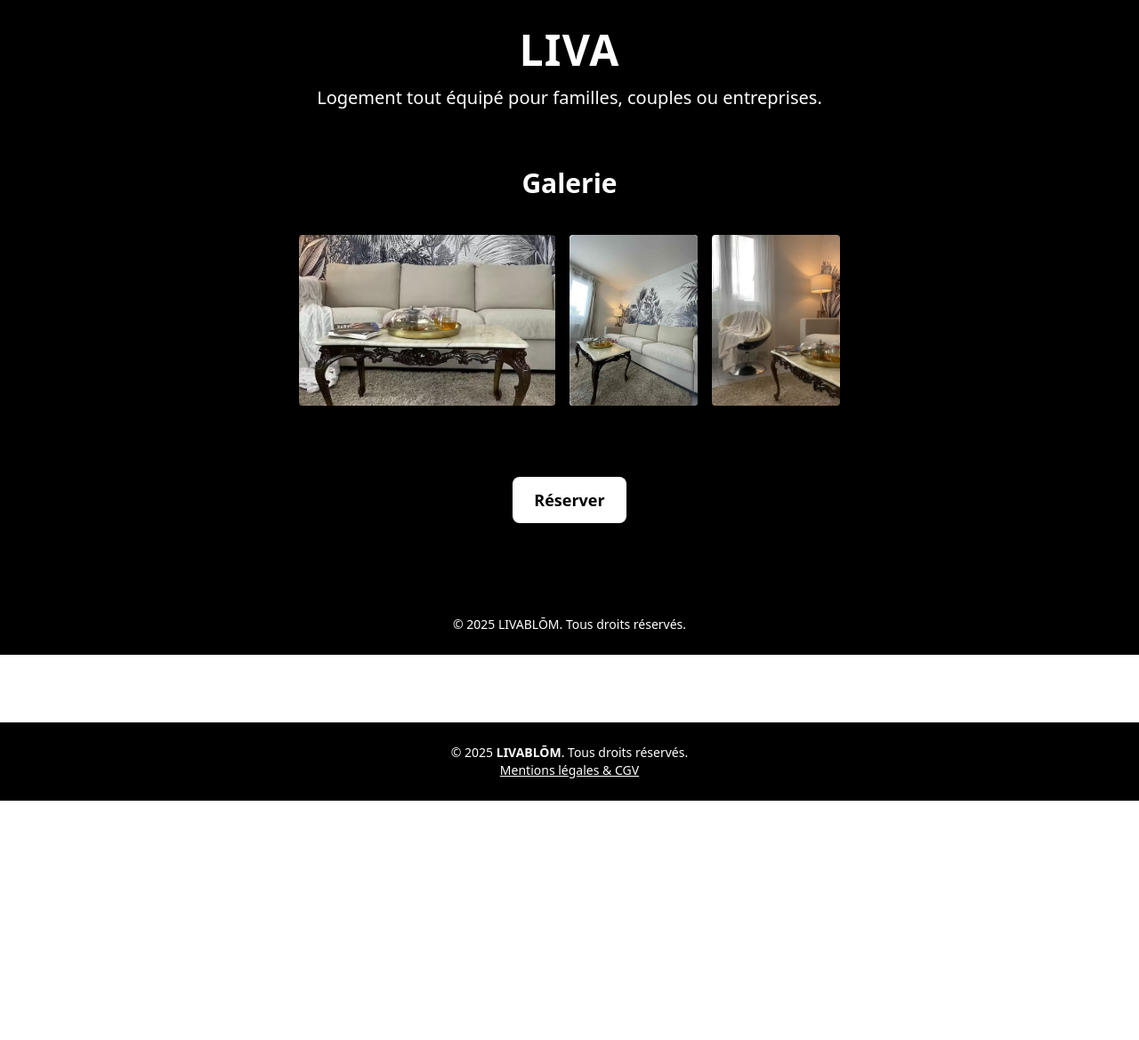
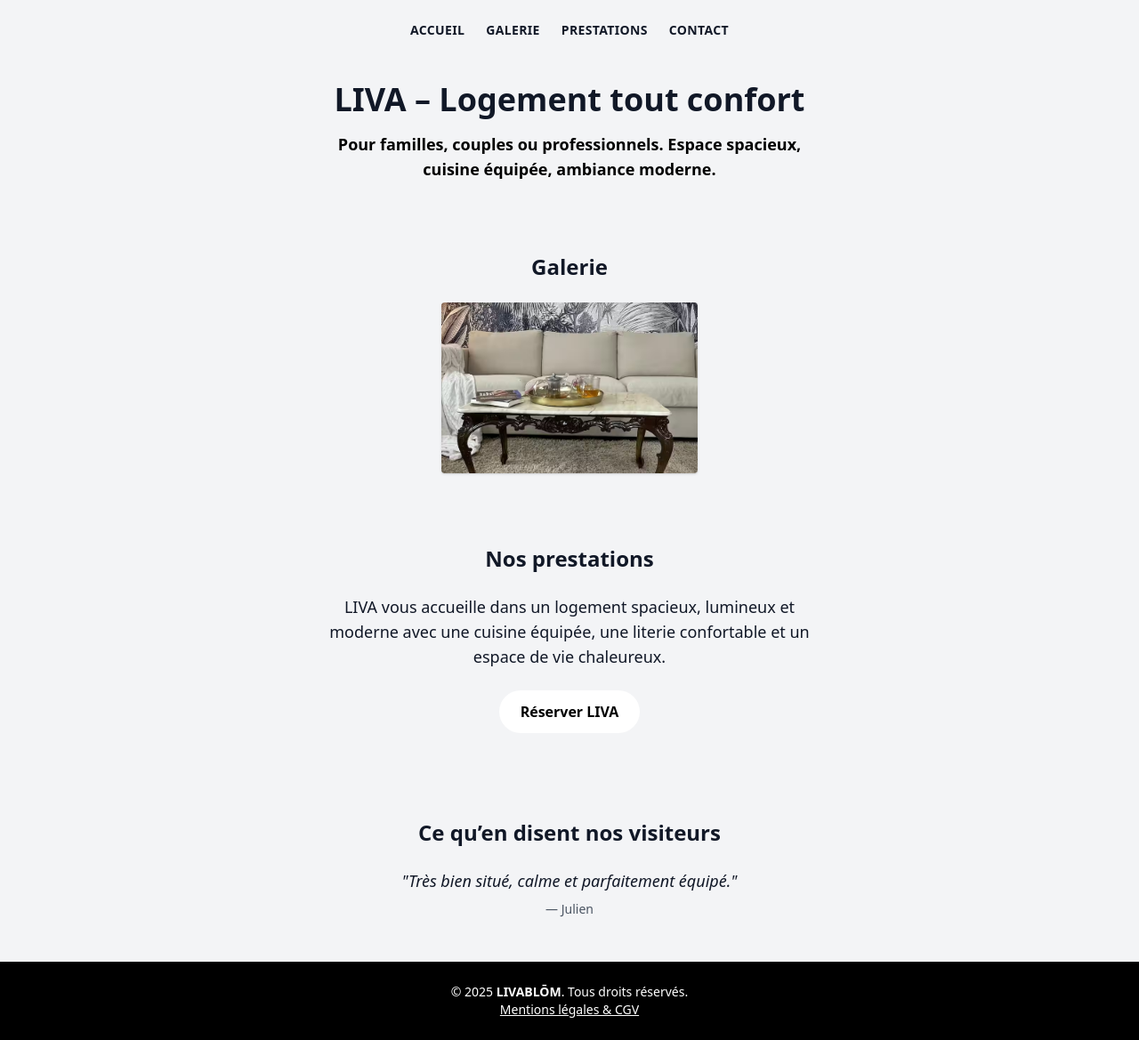
Before and after one commit to LIVABLOM/LIVABLOM, a Jekyll site: the page built from liva.md, in a window 1280 px wide. Shown: the whole page at 89% size. Built offline with Jekyll 4.4.1, drawn with Linux system fonts in a browser that asks for light colours; before the commit the page ends 900 px from its top, so only the background shows below that.

Commit message:
Update liva.md

```diff
--- a/liva.md
+++ b/liva.md
@@ -1,36 +1,86 @@
 ---
 layout: default
-title: LIVA
+title: LIVA – Logement tout confort
+permalink: /liva
 ---
 
-<div class="bg-black text-white min-h-[100dvh] flex flex-col items-center justify-center">
+<div class="bg-gray-100 min-h-screen px-4 text-center">
 
-  <section class="text-center px-4 py-8">
-    <h1 class="text-4xl md:text-5xl font-bold mb-4 tracking-wide">LIVA</h1>
-    <p class="text-lg md:text-xl max-w-xl mx-auto">Logement tout équipé pour familles, couples ou entreprises.</p>
+  <!-- MENU DE NAVIGATION -->
+  <nav class="flex justify-center space-x-6 py-6 text-sm font-semibold uppercase tracking-wide">
+    <a href="{{ site.baseurl }}/" class="hover:underline">Accueil</a>
+    <a href="#galerie" class="hover:underline">Galerie</a>
+    <a href="#prestations" class="hover:underline">Prestations</a>
+    <a href="{{ site.baseurl }}/contact" class="hover:underline">Contact</a>
+  </nav>
+
+  <!-- SECTION ACCUEIL -->
+  <section id="accueil" class="py-6">
+    <h1 class="text-4xl font-bold mb-4">LIVA – Logement tout confort</h1>
+    <p class="text-lg max-w-xl mx-auto mb-6">
+      <strong class="text-black">
+        Pour familles, couples ou professionnels. Espace spacieux, cuisine équipée, ambiance moderne.
+      </strong>
+    </p>
   </section>
 
-  <section class="px-4 py-8">
-    <h2 class="text-2xl md:text-3xl font-semibold mb-6 text-center">Galerie</h2>
-    <div class="flex overflow-x-auto space-x-4 snap-x snap-mandatory py-4">
-      <a href="/assets/images/salon1.jpg" data-lightbox="liva">
-        <img src="/assets/images/salon1.jpg" alt="salon1" class="h-48 w-full max-w-xs rounded shadow snap-center" />
+  <!-- SECTION GALERIE -->
+  <section id="galerie" class="py-8">
+    <h2 class="text-2xl font-bold mb-6">Galerie</h2>
+    <div class="flex justify-center">
+      <a href="{{ site.baseurl }}/assets/images/salon1.jpg" data-lightbox="liva" data-title="Salon LIVA">
+        <img src="{{ site.baseurl }}/assets/images/salon1.jpg" alt="Salon LIVA" class="h-48 rounded shadow" />
       </a>
-      <a href="/assets/images/liva.jpg" data-lightbox="liva">
-        <img src="/assets/images/liva.jpg" alt="liva" class="h-48 w-full max-w-xs rounded shadow snap-center" />
-      </a>
-      <a href="/assets/images/chaise.jpg" data-lightbox="liva">
-        <img src="/assets/images/chaise.jpg" alt="xhaise" class="h-48 w-full max-w-xs rounded shadow snap-center" />
-      </a>
+      <!-- Images masquées -->
+      <a href="{{ site.baseurl }}/assets/images/Liva.jpg" data-lightbox="liva" data-title="Salon LIVA" style="display: none;"></a>
+      <a href="{{ site.baseurl }}/assets/images/chaise.jpg" data-lightbox="liva" data-title="Salon LIVA" style="display: none;"></a>
+      <a href="{{ site.baseurl }}/assets/images/espacerepas.jpg" data-lightbox="liva" data-title="Coin repas LIVA" style="display: none;"></a>
+      <a href="{{ site.baseurl }}/assets/images/the.jpg" data-lightbox="liva" data-title="Table LIVA" style="display: none;"></a>
     </div>
   </section>
 
-  <section class="px-4 py-8 text-center">
-    <a href="#contact" class="inline-block bg-white text-black px-6 py-3 rounded-lg text-lg font-semibold shadow hover:bg-gray-200 transition">Réserver</a>
+  <!-- SECTION PRESTATIONS -->
+  <section id="prestations" class="py-12">
+    <h2 class="text-2xl font-bold mb-6">Nos prestations</h2>
+    <p class="max-w-xl mx-auto text-lg mb-6">
+      LIVA vous accueille dans un logement spacieux, lumineux et moderne avec une cuisine équipée, une literie confortable et un espace de vie chaleureux.
+    </p>
+    <a href="{{ site.baseurl }}/contact"
+       class="bg-white text-black hover:bg-gray-300 font-semibold py-3 px-6 rounded-full transition inline-block">
+      Réserver LIVA
+    </a>
   </section>
 
-  <footer class="bg-black text-white text-center py-6 mt-12 px-4">
-    <p class="text-sm">&copy; 2025 LIVABLŌM. Tous droits réservés.</p>
-  </footer>
+  <!-- AVIS CLIENTS -->
+  <section class="py-12">
+    <h2 class="text-2xl font-bold mb-6">Ce qu’en disent nos visiteurs</h2>
+    <div class="relative w-full max-w-2xl mx-auto overflow-hidden">
+      <div id="testimonial-carousel-liva" class="whitespace-nowrap transition-transform duration-700 ease-in-out">
+        <div class="inline-block w-full px-4">
+          <p class="text-lg italic mb-2">"Très bien situé, calme et parfaitement équipé."</p>
+          <p class="text-sm text-gray-600">— Julien</p>
+        </div>
+        <div class="inline-block w-full px-4">
+          <p class="text-lg italic mb-2">"Propre, moderne, idéal pour notre séjour professionnel."</p>
+          <p class="text-sm text-gray-600">— Marion & Thierry</p>
+        </div>
+        <div class="inline-block w-full px-4">
+          <p class="text-lg italic mb-2">"L’appartement est spacieux, tout était conforme à l’annonce."</p>
+          <p class="text-sm text-gray-600">— Élise</p>
+        </div>
+      </div>
+    </div>
+  </section>
+
+  <script>
+    let indexLiva = 0;
+    const carouselLiva = document.getElementById('testimonial-carousel-liva');
+    const slideCountLiva = carouselLiva.children.length;
+
+    setInterval(() => {
+      indexLiva = (indexLiva + 1) % slideCountLiva;
+      carouselLiva.style.transform = translateX(-${indexLiva * 100}%);
+    }, 5000);
+  </script>
 
 </div>
```
